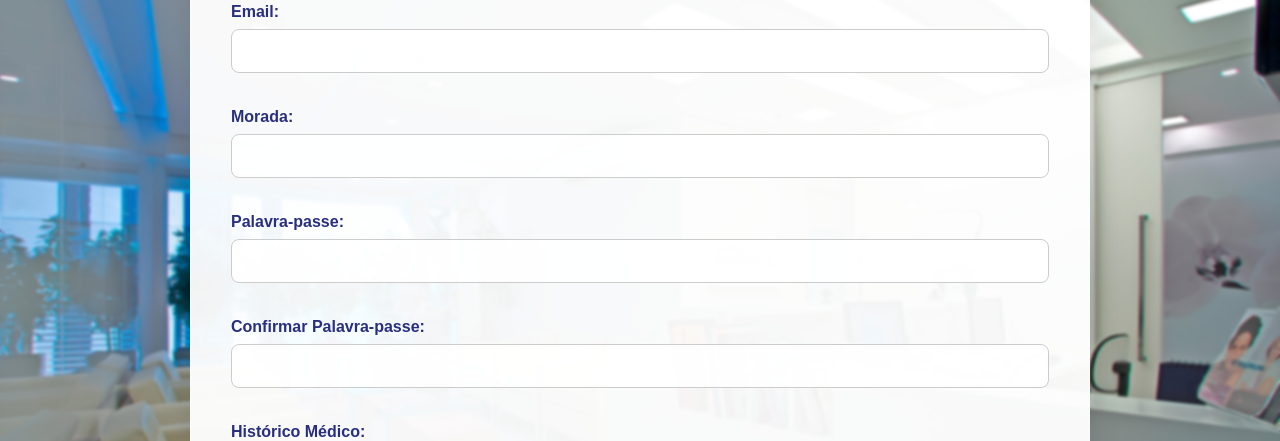
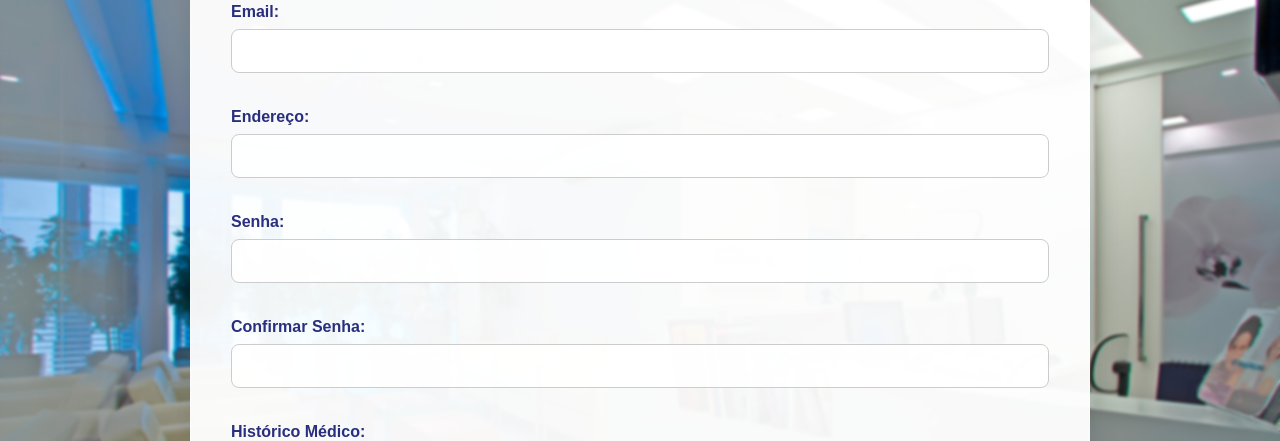
Before and after one commit to Lucas-R14/PAP-Vitalis-Clinica, a PHP site: page /registo.html in a window 1280 px wide. Shown: the part 989-1430 px from the top of the page. Run offline with PHP 8.4, Linux system fonts and the light colour scheme.

Commit message:
Add files via upload

```diff
--- a/PAP/registo.html
+++ b/PAP/registo.html
@@ -53,17 +53,17 @@
                     <label for="email">Email:</label>
                     <input type="email" id="email" name="email" required>
 
-                    <label for="morada">Morada:</label>
-                    <input type="text" id="morada" name="morada" required>
+                    <label for="endereco">Endereço:</label>
+                    <input type="text" id="endereco" name="endereco" required>
 
-                    <label for="palavra_passe">Palavra-passe:</label>
-                    <input type="password" id="palavra_passe" name="palavra_passe" required>
+                    <label for="senha">Senha:</label>
+                    <input type="password" id="senha" name="senha" required>
 
-                    <label for="confirmar_palavra_passe">Confirmar Palavra-passe:</label>
-                    <input type="password" id="confirmar_palavra_passe" name="confirmar_palavra_passe" required>
+                    <label for="confirmar_senha">Confirmar Senha:</label>
+                    <input type="password" id="confirmar_senha" name="confirmar_senha" required>
 
-                    <!-- Mensagem de erro para palavras-passe não coincidentes -->
-                    <p id="erroSenha" style="color: red; display: none;">As palavras-passe não coincidem!</p>
+                    <!-- Mensagem de erro para senhas não coincidentes -->
+                    <p id="erroSenha" style="color: red; display: none;">As senhas não coincidem!</p>
 
                     <label for="historico_medico">Histórico Médico:</label>
                     <textarea id="historico_medico" name="historico_medico" rows="4"></textarea>
@@ -81,13 +81,13 @@
     </div>
 
     <script>
-        // Função para validar as palavras-passe ao enviar o formulário
+        // Função para validar as senhas ao enviar o formulário
         function validarSenhas() {
-            const palavraPasse = document.getElementById('palavra_passe').value;
-            const confirmarPalavraPasse = document.getElementById('confirmar_palavra_passe').value;
+            const senha = document.getElementById('senha').value;
+            const confirmarSenha = document.getElementById('confirmar_senha').value;
             const erroSenha = document.getElementById('erroSenha');
 
-            if (palavraPasse !== confirmarPalavraPasse) {
+            if (senha !== confirmarSenha) {
                 erroSenha.style.display = 'block'; // Mostra a mensagem de erro
                 return false; // Impede o envio do formulário
             } else {
@@ -97,12 +97,12 @@
         }
 
         // Validação em tempo real (melhoria adicional)
-        document.getElementById('confirmar_palavra_passe').addEventListener('input', function () {
-            const palavraPasse = document.getElementById('palavra_passe').value;
-            const confirmarPalavraPasse = this.value;
+        document.getElementById('confirmar_senha').addEventListener('input', function () {
+            const senha = document.getElementById('senha').value;
+            const confirmarSenha = this.value;
             const erroSenha = document.getElementById('erroSenha');
 
-            if (palavraPasse !== confirmarPalavraPasse) {
+            if (senha !== confirmarSenha) {
                 erroSenha.style.display = 'block'; // Mostra a mensagem de erro
             } else {
                 erroSenha.style.display = 'none'; // Esconde a mensagem de erro
```
Also changed, not shown: PAP/processar_registo.php (+4 -4 lines), PAP/verificacao_registo.php (+20 -3 lines).
